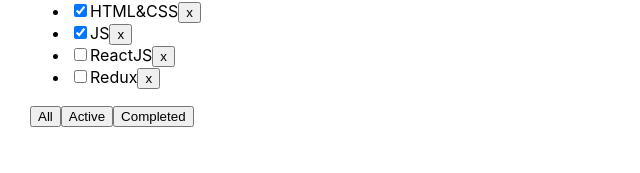
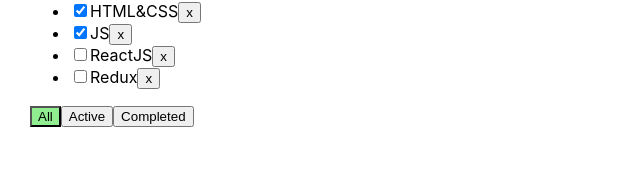
Before and after one commit to naumyshev/NewMegaTodolist, a React (Vite) app: page / in a window 1280 px wide. Shown: the part 127-300 px from the top of the page, without its empty margins (0-640 px from the left). Built offline with nearby package versions, Linux system fonts and the light colour scheme.

Commit message:
lesson 4: refactored filter buttons

```diff
--- a/src/App.css
+++ b/src/App.css
@@ -14,3 +14,7 @@
 .error-message {
   color: red;
 }
+
+.active-filter {
+  background-color: lightgreen;
+}
--- a/src/App.tsx
+++ b/src/App.tsx
@@ -55,6 +55,7 @@
                 changeFilter={changeFilter}
                 createTask={createTask}
                 changeTaskStatus={changeTaskStatus}
+                filter={filter}
             />
         </div>
     )
--- a/src/Button.tsx
+++ b/src/Button.tsx
@@ -1,10 +1,11 @@
 type Props = {
     title: string
     onClick: () => void
+    className?: string
 }
 
-export const Button = ({title, onClick}: Props) => {
+export const Button = ({title, onClick, className}: Props) => {
     return (
-        <button onClick={onClick}>{title}</button>
+        <button className={className} onClick={onClick}>{title}</button>
     );
 };
--- a/src/TodolistItem.tsx
+++ b/src/TodolistItem.tsx
@@ -9,9 +9,10 @@
     changeFilter: (filter: FilterValues) => void
     createTask: (title: string) => void
     changeTaskStatus: (taskId: string, isDone: boolean) => void
+    filter: FilterValues
 }
 
-export const TodolistItem = ({title, tasks, deleteTask, changeFilter, createTask, changeTaskStatus}: Props) => {
+export const TodolistItem = ({title, tasks, deleteTask, changeFilter, createTask, changeTaskStatus, filter}: Props) => {
 
     const [taskTitle, setTaskTitle] = useState<string>("");
     const [error, setError] = useState<string | null>(null);
@@ -82,9 +83,9 @@
             }
 
             <div>
-                <Button title={'All'} onClick={() => changeFilter('all')}/>
-                <Button title={'Active'} onClick={() => changeFilter('active')}/>
-                <Button title={'Completed'} onClick={() => changeFilter('completed')}/>
+                <Button className={filter === 'all' ? 'active-filter' : ''} title={'All'} onClick={() => changeFilter('all')}/>
+                <Button className={filter === 'active' ? 'active-filter' : ''}title={'Active'} onClick={() => changeFilter('active')}/>
+                <Button className={filter === 'completed' ? 'active-filter' : ''}title={'Completed'} onClick={() => changeFilter('completed')}/>
             </div>
         </div>
     );
```
